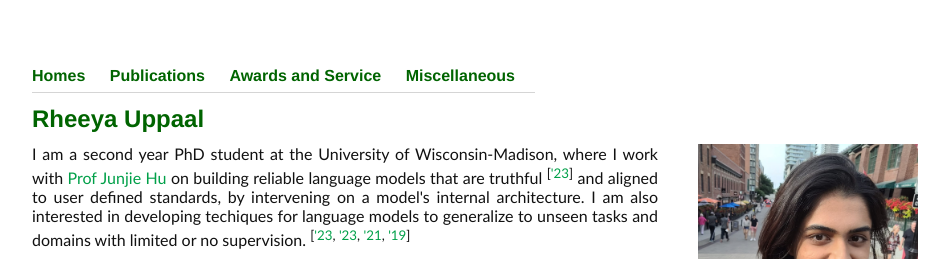
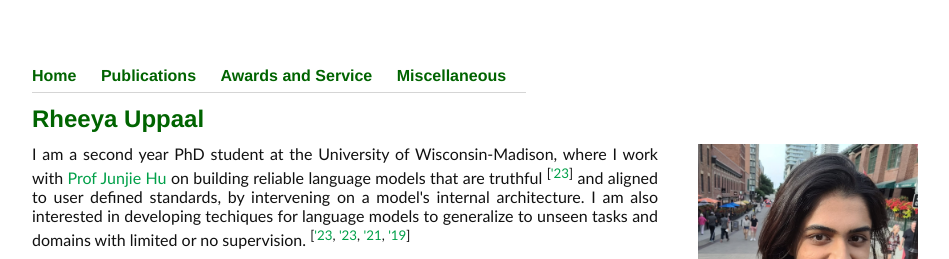
Before and after one commit to Uppaal/Uppaal.github.io, a Jekyll site: the page built from index.html, in a window 1280 px wide. Shown: the top 259 px of the page, without its empty margins (160-1109 px from the left). Built offline with Jekyll 4.4.1, drawn with Linux system fonts in a browser that asks for light colours.

Commit message:
Update default.html

```diff
--- a/_layouts/default.html
+++ b/_layouts/default.html
@@ -10,7 +10,7 @@
 			<div class="heading-line">
 			<nav>
 	    		<ul>
-				<li><a href="/">Homes</a></li>
+				<li><a href="/">Home</a></li>
 			   	<li><a href="/publications.html">Publications</a></li>
 				<li><a href="/awards_service.html">Awards and Service</a></li>
 	    			<li><a href="/misc.html">Miscellaneous</a></li>
```
